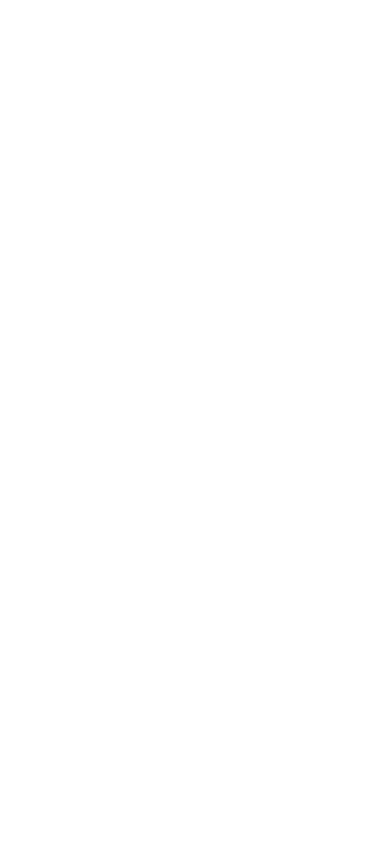
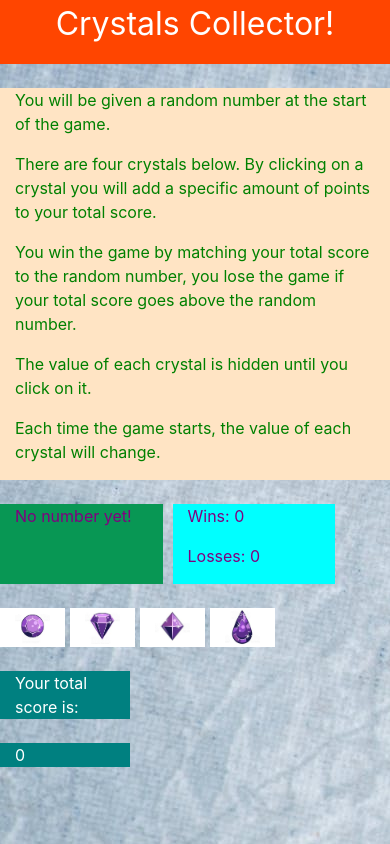
Before and after one commit to Bigshmow/unit-4-game, a plain HTML site: page index.html in a window 390 px wide. Drawn offline with nearby package versions, Linux system fonts and the light colour scheme.

Commit message:
created all of the layout for the game, along with responsive col-xx and left ids for JS

```diff
--- a/assets/css/resets.css
+++ b/assets/css/resets.css
@@ -0,0 +1,48 @@
+/* http://meyerweb.com/eric/tools/css/reset/
+   v2.0 | 20110126
+   License: none (public domain)
+*/
+
+html, body, div, span, applet, object, iframe,
+h1, h2, h3, h4, h5, h6, p, blockquote, pre,
+a, abbr, acronym, address, big, cite, code,
+del, dfn, em, img, ins, kbd, q, s, samp,
+small, strike, strong, sub, sup, tt, var,
+b, u, i, center,
+dl, dt, dd, ol, ul, li,
+fieldset, form, label, legend,
+table, caption, tbody, tfoot, thead, tr, th, td,
+article, aside, canvas, details, embed,
+figure, figcaption, footer, header, hgroup,
+menu, nav, output, ruby, section, summary,
+time, mark, audio, video {
+	margin: 0;
+	padding: 0;
+	border: 0;
+	font-size: 100%;
+	font: inherit;
+	vertical-align: baseline;
+}
+/* HTML5 display-role reset for older browsers */
+article, aside, details, figcaption, figure,
+footer, header, hgroup, menu, nav, section {
+	display: block;
+}
+body {
+	line-height: 1;
+}
+ol, ul {
+	list-style: none;
+}
+blockquote, q {
+	quotes: none;
+}
+blockquote:before, blockquote:after,
+q:before, q:after {
+	content: '';
+	content: none;
+}
+table {
+	border-collapse: collapse;
+	border-spacing: 0;
+}
--- a/assets/css/style.css
+++ b/assets/css/style.css
@@ -0,0 +1,35 @@
+body {
+    background: url("../images/crystal_bg.jpeg");
+}
+
+.header {
+    color: white;
+    background-color: orangered;
+    font-size: 32px;
+}
+
+.rules {
+    color: green;
+    background-color: bisque;
+}
+
+.numbertoguess {
+    color: purple;
+    background-color: rgb(8, 151, 84);
+}
+
+.winloss {
+    color: purple;
+    background-color: aqua;
+    margin-left: 10px;
+}
+
+.crystals {
+    margin-right: 5px;
+    background-color: white;
+}
+
+.total {
+    color: white;
+    background-color: teal;
+}
--- a/assets/javascript/game.js
+++ b/assets/javascript/game.js
@@ -0,0 +1 @@
+// alert("JS is linked!");
--- a/index.html
+++ b/index.html
@@ -3,9 +3,62 @@
     <head>
         <title>Crystal Guess Game</title>
         <meta charset="UTF-8">
-
+        <link rel="stlesheet" href="assets/css/resets.css">
+        <link rel="stylesheet" href="https://stackpath.bootstrapcdn.com/bootstrap/4.3.1/css/bootstrap.min.css" integrity="sha384-ggOyR0iXCbMQv3Xipma34MD+dH/1fQ784/j6cY/iJTQUOhcWr7x9JvoRxT2MZw1T" crossorigin="anonymous">
+        <link rel="stylesheet" href="assets/css/style.css">
     </head>
     <body>
+        <div class="container">
+            <div class="row">
+                <div class="col-md-5 col-sm-12 header text-center">
+                    <p>Crystals Collector!</p>
+                </div>
+            </div>
+            <br>
+            <div class="row">
+                <div class="col-lg-6 rules">
+                    <p>You will be given a random number at the start of the game.</p>
+                    <p>There are four crystals below.  By clicking on a crystal you will add a specific amount of points to your total score.</p>
+                    <p>You win the game by matching your total score to the random number, you lose the game if your total score goes above the random number.</p>
+                    <p>The value of each crystal is hidden until you click on it.</p>
+                    <p>Each time the game starts, the value of each crystal will change.</p>
+                </div>
+                <div class="col-lg-6"></div>
+            </div>
+            <br>
+            <div class="row">
+                <div class="col-md-3 col-sm-3 col-5 numbertoguess text-left" id="randomnum">No number yet!</div>
+                <div class="col-lg-1 col-md-3 col-sm-3 col-5 winloss text-left">
+                    <p id="winscounter">Wins: 0</p>
+                    <p id="lossescounter">Losses: 0</p>
+                </div>
+            </div>
+            <br>
+            <div class="row">
+                <div class="col-lg-1 col-sm-2 col-2 crystals">
+                    <img src="../unit-4-game/assets/images/crystal_1.JPG" class="img-fluid" alt="Crystal_1">
+                </div>
+                <div class="col-lg-1 col-sm-2 col-2 crystals">
+                        <img src="../unit-4-game/assets/images/crystal_2.JPG" class="img-fluid" alt="Crystal_2">
+                </div>
+                <div class="col-lg-1 col-sm-2 col-2 crystals">
+                        <img src="../unit-4-game/assets/images/crystal_3.JPG" class="img-fluid" alt="Crystal_3">
+                </div>
+                <div class="col-lg-1 col-sm-2 col-2 crystals">
+                        <img src="../unit-4-game/assets/images/crystal_4.JPG" class="img-fluid" alt="Crystal_4">
+                </div>
+            </div>
+            <br>
+            <div class="row">
+                <div class="col-4 col-sm-3 total">Your total score is: </div>
+            </div>
+            <br>
+            <div class="row">
+                <div class="col-4 col-sm-3 total" id="totalscore">0</div>
+            </div>
+        </div>
 
+
+        <script src="assets/javascript/game.js"></script>
     </body>
 </html>
```
Also changed, not shown: assets/images/Crystal_Brainstorm.png (added), assets/images/crystal_1.JPG (added), assets/images/crystal_2.JPG (added), assets/images/crystal_3.JPG (added), assets/images/crystal_4.JPG (added), assets/images/crystal_bg.jpeg (added).
